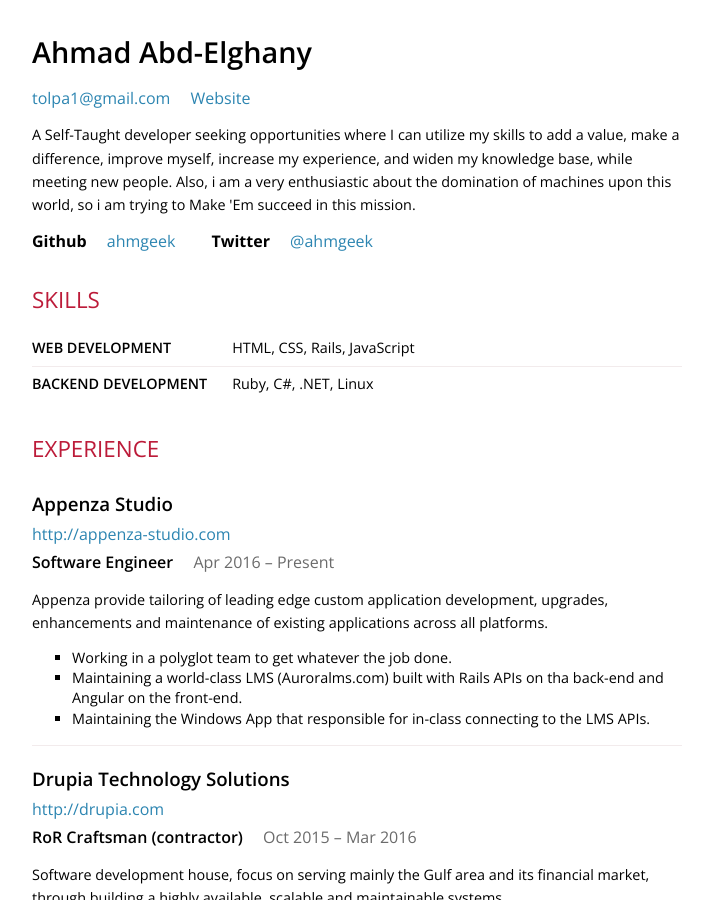
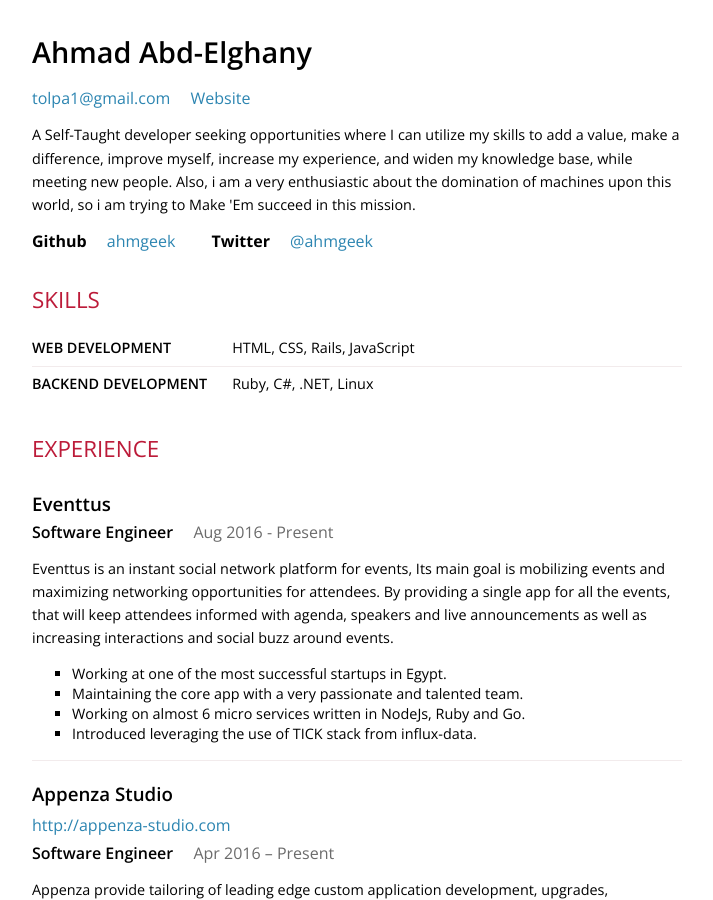
Before and after one commit to ahmgeek/_ahmgeek.github.io, a Jekyll site: the page resume.html, which Jekyll copies as it is, in a window 1280 px wide and 900 px high. Shown: the whole window, without its empty margins (283-996 px from the left). Built offline with Jekyll 4.4.1, drawn with Linux system fonts in a browser that asks for light colours.

Commit message:
Edit resume

```diff
--- a/resume.html
+++ b/resume.html
@@ -280,6 +280,24 @@ section h2 {
 	<section class="experience">
 		<div class="nobreak">
 		<h2>Experience</h2>
+    <section class="item">
+      <header>
+        <h3 class="name">Eventtus</h3>
+      </header>
+      <span class="position">Software Engineer</span>
+      <span class="startDate">Aug 2016</span>
+      <span class="endDate">- Present</span>
+      <div class="summary">
+        <p>Eventtus is an instant social network platform for events, Its main goal is mobilizing events and maximizing networking opportunities for attendees. By providing a single app for all the events, that will keep attendees informed with agenda, speakers and live announcements as well as increasing interactions and social buzz around events.
+        </p>
+      </div>
+      <ul class="highlights">
+        <li>Working at one of the most successful startups in Egypt.</li>
+        <li>Maintaining the core app with a very passionate and talented team.</li>
+        <li>Working on almost 6 micro services written in NodeJs, Ruby and Go.</li>
+        <li>Introduced leveraging the use of TICK stack from influx-data.</li>
+      </ul>
+    </section>
 		<section class="item nobreak">
 			<header>
 					<h3 class="name">Appenza Studio</h3>
```
Also changed, not shown: resume.json (+15 -1 lines).
